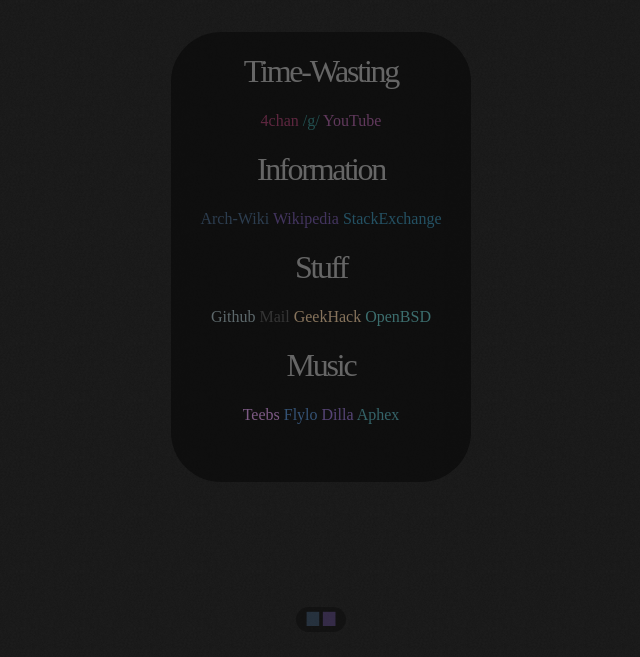
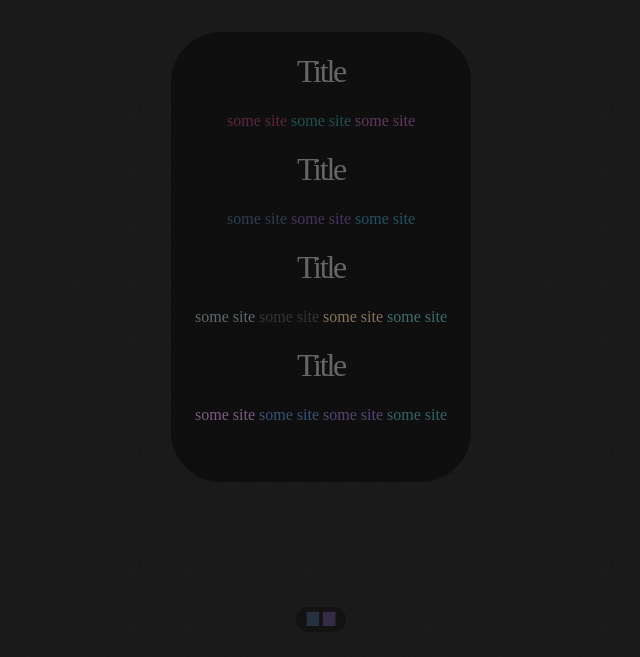
Before and after one commit to Louisblfb/homepage, a plain HTML site: page h-page.html in a window 1280 px wide. Shown: the part 143-800 px from the top of the page, without its empty margins (319-959 px from the left). Drawn offline with Linux system fonts and the light colour scheme; a web font is replaced by a local one.

Commit message:
modified:   h-page.html

```diff
--- a/h-page.html
+++ b/h-page.html
@@ -9,35 +9,35 @@
 
     <body>
         <div id="master-box">
-            <h1>Time-Wasting</h1>
+            <h1>Title</h1>
             <div id="links">
-                <a style="color:#8a2f58" href="https://www.4chan.org/">4chan</a>
-                <a style="color:#287373" href="https://boards.4chan.org/g/">/g/</a>
-                <a style="color:#914e89" href="https://www.youtube.com">YouTube</a>
+                <a style="color:#8a2f58" href="https://">some site</a>
+                <a style="color:#287373" href="https://">some site</a>
+                <a style="color:#914e89" href="https://">some site</a>
             </div>
-            <h1>Information</h1>
+            <h1>Title</h1>
             <div id="links">
-                <a style="color:#395573" href="https://wiki.archlinux.com">Arch-Wiki</a>
-                <a style="color:#5e468c" href="https://en.wikipedia.com">Wikipedia</a>
-                <a style="color:#2b7694" href="https://stackoverflow.com">StackExchange</a>
+                <a style="color:#395573" href="https://">some site</a>
+                <a style="color:#5e468c" href="https://">some site</a>
+                <a style="color:#2b7694" href="https://">some site</a>
             </div>
-            <h1>Stuff</h1>
+            <h1>Title</h1>
             <div id="links">
-                <a style="color:#899ca1" href="https://github.com">Github</a>
-                <a style="color:#474747" href="https://mail.google.com">Mail</a>
-                <a style="color:#cfaf88" href="https://geekhack.org">GeekHack</a>
-                <a style="color:#53a6a6" href="https://www.openbsd.org">OpenBSD</a>
+                <a style="color:#899ca1" href="https://">some site</a>
+                <a style="color:#474747" href="https://">some site</a>
+                <a style="color:#cfaf88" href="https://">some site</a>
+                <a style="color:#53a6a6" href="https://">some site</a>
             </div>
-            <h1>Music</h1>
+            <h1>Title</h1>
             <div id="links">
-                <a style="color:#bf85cc" href="https://">Teebs</a>
-                <a style="color:#4779b3" href="https://www.youtube.com/watch?v=b3knEmKqxuE">Flylo</a>
-                <a style="color:#7f62b3" href="https://">Dilla</a>
-                <a style="color:#47959e" href="https://">Aphex</a>
+                <a style="color:#bf85cc" href="https://">some site</a>
+                <a style="color:#4779b3" href="https://">some site</a>
+                <a style="color:#7f62b3" href="https://">some site</a>
+                <a style="color:#47959e" href="https://">some site</a>
             </div>
         </div>
         <div id="sqr" style="top:95%">
-            <a style="color:#395573" href="file:///home/louis/source/h-page.html">▆</a>
-            <a style="color:#5e468c" href="file:///home/louis/source/search.html">▆</a>
+            <a style="color:#395573" href="h-page.html">▆</a>
+            <a style="color:#5e468c" href="search.html">▆</a>
     </body>
 </html>
```
